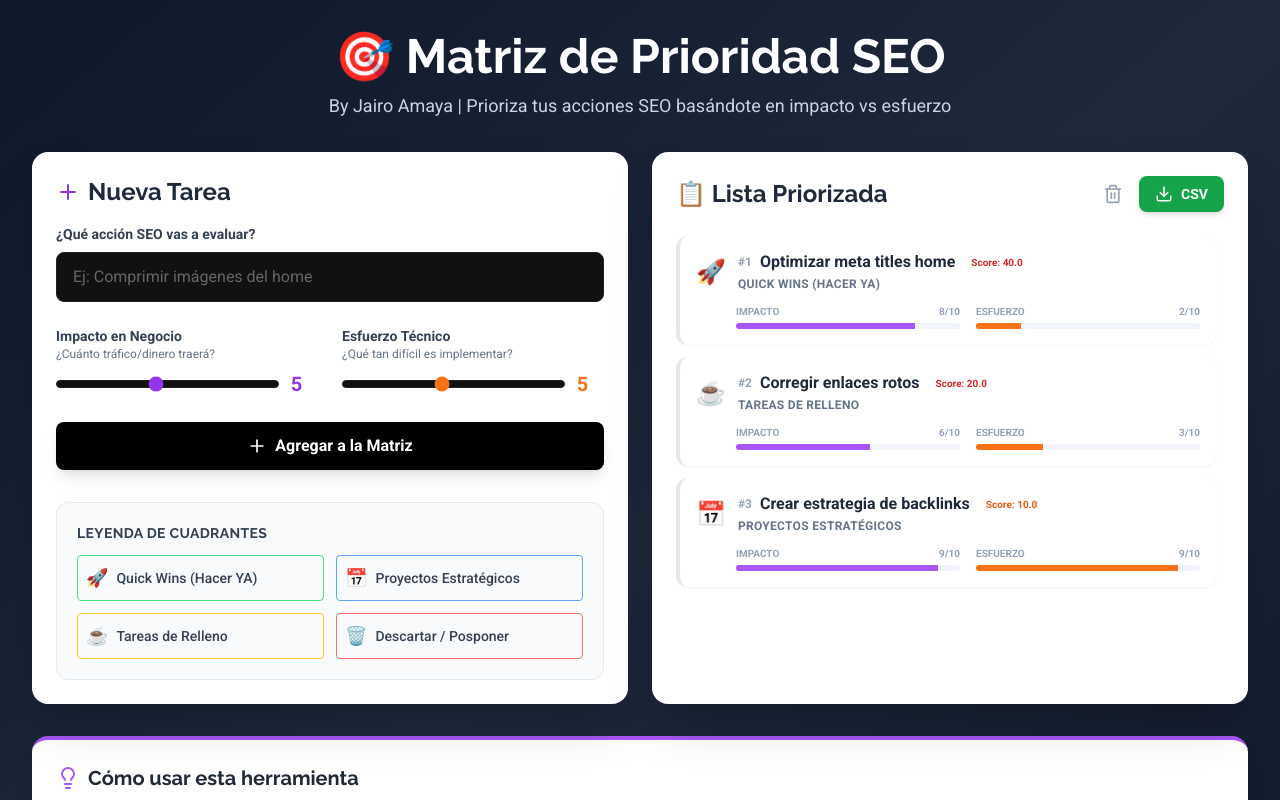
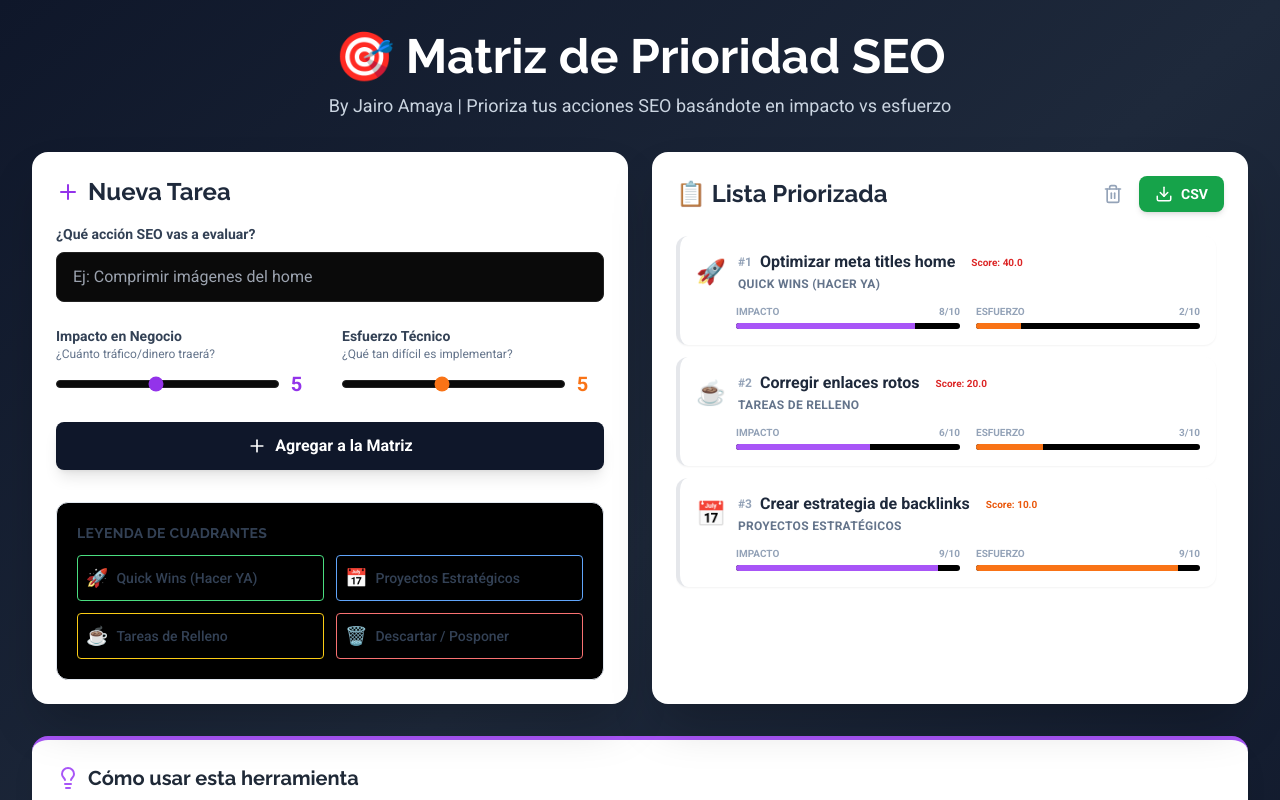
Before and after one commit to jairoamayalaverde/SEO-Priority-Matrix, a React (Vite) app: page / in a window 1280 px wide. Shown: the top 800 px of the page. Built offline with nearby package versions, Linux system fonts and the light colour scheme.

Commit message:
Update index.css

```diff
--- a/src/index.css
+++ b/src/index.css
@@ -2,58 +2,57 @@
 @tailwind components;
 @tailwind utilities;
 
-/* UNIDAD DE SISTEMA JAIRO AMAYA */
-body {
+/* --- PROTOCOLO DE INTEGRACIÓN TOTAL JAIRO AMAYA --- */
+
+/* 1. Forzado de fondo negro en todas las capas posibles */
+html, body, #root, #__next {
+  background-color: #000000 !important;
+  color: #ffffff !important;
   margin: 0;
   font-family: 'Poppins', sans-serif;
-  background-color: #000000 !important;
-  color: #ffffff !important;
 }
 
-/* OCULTAR SCROLLBAR */
-::-webkit-scrollbar {
-  display: none;
+/* 2. Neutralizar fondos automáticos de Tailwind (Slate, Gray, Zinc, etc) */
+div[class*="bg-slate-"],
+div[class*="bg-gray-"],
+div[class*="bg-zinc-"],
+main, section {
+  background-color: #000000 !important;
 }
 
-/* CORRECCIÓN CRÍTICA: VISIBILIDAD DE TEXTO EN CUADROS DE ESCRITURA */
+/* 3. Corrección de visibilidad en campos de escritura */
 input, textarea, select {
-  color: #ffffff !important; /* Texto blanco siempre visible */
-  background-color: #111111 !important; /* Fondo gris muy oscuro para contraste */
+  color: #ffffff !important;
+  background-color: #0a0a0a !important;
   border: 1px solid #222 !important;
+  outline: none !important;
 }
 
-input::placeholder, textarea::placeholder {
-  color: #666 !important; /* Color gris para el texto de ejemplo */
+input:focus {
+  border-color: #db2777 !important;
 }
 
-/* CAPA DE ESTILO MAGENTA SORPRENDENTE */
+/* 4. Estilo Magenta Sorprendente para Acentos */
 @layer base {
   :root {
     --background: 0 0% 0%;
     --foreground: 0 0% 100%;
-    --primary: 335 71% 51%; /* #db2777 */
-    --card: 0 0% 2%;
-    --border: 240 5% 10%;
+    --primary: 335 71% 51%; /* Magenta #db2777 */
   }
 }
 
-/* Forzar negros reales en contenedores de Tailwind */
-.bg-slate-900, .bg-slate-800, .bg-gray-900, .bg-slate-950 {
-  background-color: #000000 !important;
+/* Transformar cualquier elemento "Primary" o Azul en tu Magenta */
+.bg-primary, .bg-blue-600, .bg-indigo-600, button[type="submit"] {
+  background: linear-gradient(90deg, #db2777 0%, #4c1d95 100%) !important;
+  border: none !important;
+  color: #ffffff !important;
 }
 
-/* Botones y acentos con degradado Magenta Jairo Amaya */
-.bg-blue-600, .bg-indigo-600, .bg-primary, button[type="submit"] {
-  background: linear-gradient(90deg, #db2777 0%, #4c1d95 100%) !important;
-  color: #ffffff !important;
-  border: none !important;
-}
-
-.text-blue-600, .text-indigo-400, .text-primary {
+.text-primary, .text-blue-500, .text-indigo-400 {
   color: #db2777 !important;
 }
 
-/* Asegurar que las tarjetas no tengan fondos claros */
-[class*="card"], [class*="container"] {
-  border-color: #111 !important;
+/* 5. Limpieza visual: Sin scrollbar */
+::-webkit-scrollbar {
+  display: none;
 }
```
